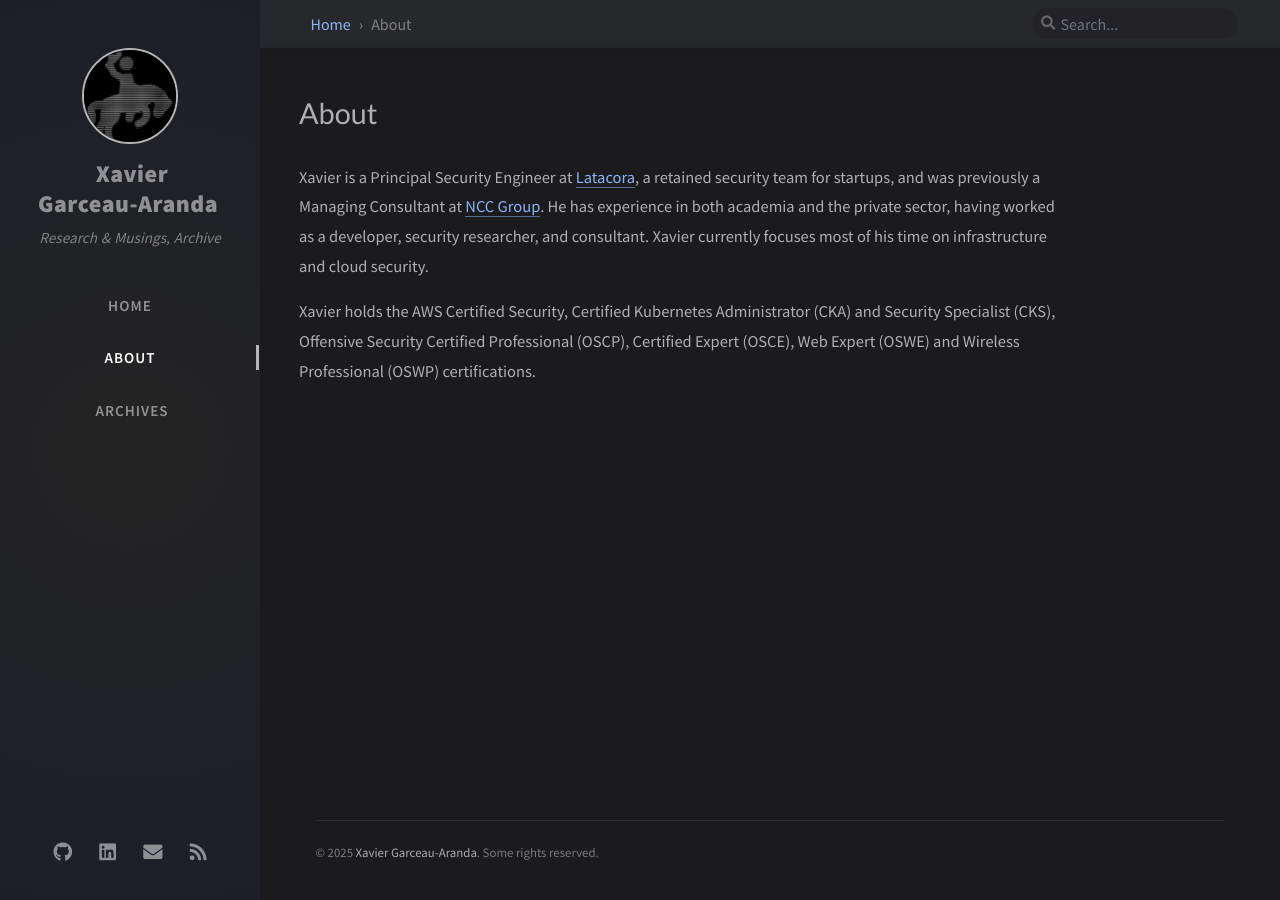
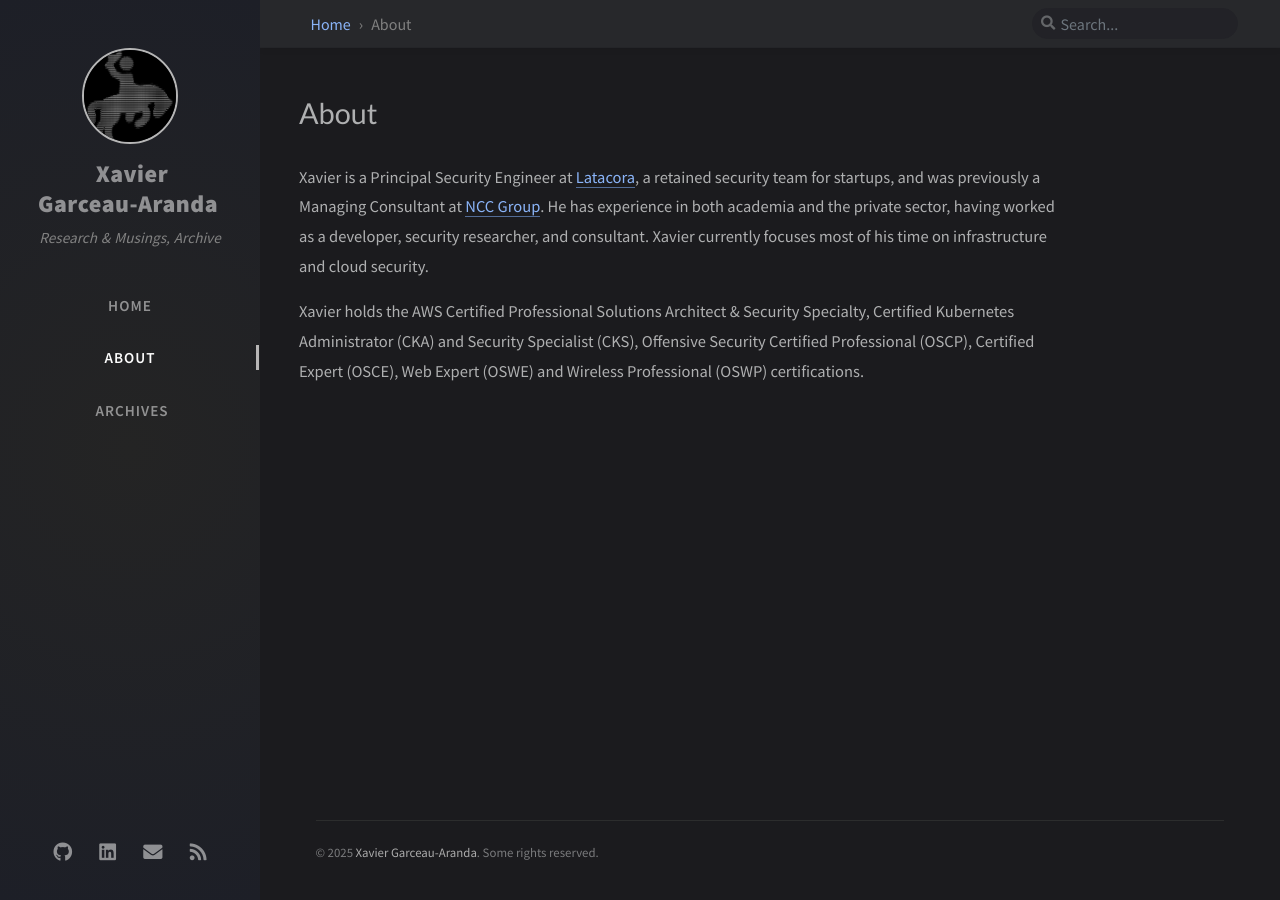
Before and after one commit to x4v13r64/infosec.rodeo, a Jekyll site: the page built from tabs/about.md, in a window 1280 px wide. Built offline with Jekyll 4.4.1, drawn with Linux system fonts in a browser that asks for light colours; nearby versions of some CDN libraries; comment, search, counter and statistics services are not loaded.

Commit message:
Update bio

```diff
--- a/tabs/about.md
+++ b/tabs/about.md
@@ -11,4 +11,4 @@ title: About
 Xavier is a Principal Security Engineer at [Latacora](https://latacora.com), a retained security team for startups, and was previously a Managing Consultant at [NCC Group](https://nccgroup.com). He has experience in both academia and the private sector, having worked as a developer, security researcher, and consultant. Xavier currently focuses most of his time on infrastructure and cloud security.
 
 
-Xavier holds the AWS Certified Security, Certified Kubernetes Administrator (CKA) and Security Specialist (CKS), Offensive Security Certified Professional (OSCP), Certified Expert (OSCE), Web Expert (OSWE) and Wireless Professional (OSWP) certifications.
+Xavier holds the AWS Certified Professional Solutions Architect & Security Specialty, Certified Kubernetes Administrator (CKA) and Security Specialist (CKS), Offensive Security Certified Professional (OSCP), Certified Expert (OSCE), Web Expert (OSWE) and Wireless Professional (OSWP) certifications.
```
